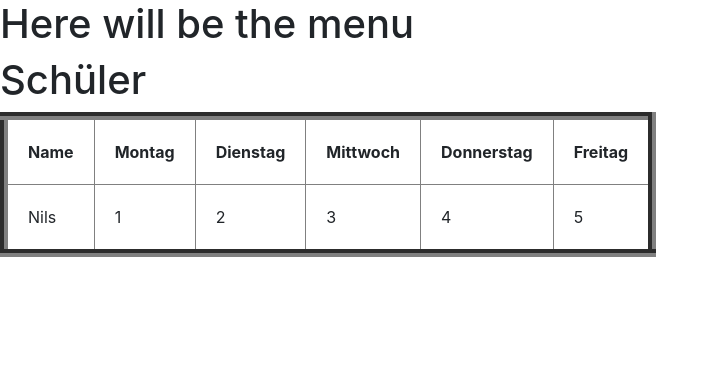
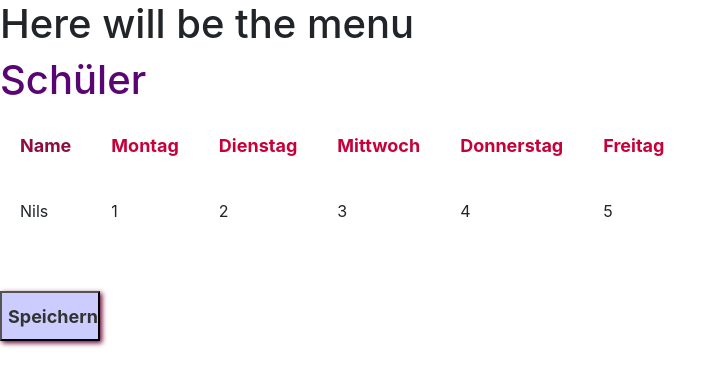
Before and after one commit to Nanonil/lehrerkalendar, a Django app: page /schueler/ in a window 1280 px wide. Shown: the top 386 px of the page, without its empty margins (0-727 px from the left). Run offline with Django 3.2, Linux system fonts and the light colour scheme; some libraries are stand-ins or nearby versions.

Commit message:
Merged Taras change into Master

```diff
--- a/backend/src/templates/base.html
+++ b/backend/src/templates/base.html
@@ -3,6 +3,37 @@
 <head>
     <meta charset="UTF-8">
     <title>Try Django</title>
+    <meta name="viewport" content="width=device-width, initial-scale=1">
+<style>
+body {
+  margin: 0;
+  font-family: 'Gill Sans', 'Gill Sans MT', Calibri, 'Trebuchet MS', sans-serif;
+}
+
+.topnav {
+  overflow: hidden;
+  background-color: #333;
+}
+
+.topnav a {
+  float: left;
+  color: #f2f2f2;
+  text-align: center;
+  padding: 14px 16px;
+  text-decoration: none;
+  font-size: 25px;
+}
+
+.topnav a:hover {
+  background-color: #daf7a6;
+  color: black;
+}
+
+.topnav a.active {
+  background-color: #581845;
+  color: white;
+}
+</style>
 </head>
 <body>
 {% load bootstrap4 %}       {# import bootstrap4/bootstrap3 #}
--- a/backend/src/templates/html/students.html
+++ b/backend/src/templates/html/students.html
@@ -1,14 +1,17 @@
 {% extends 'base.html' %}
 {% block content %}
-<h1>Schüler</h1>
-<table border="8" cellspacing="10" cellpadding="20">
+<div class="active">
+    <a.active href="#student"></a>
+  </div>
+<h1 style="color: #590672;"> Schüler</h1>
+<table  cellspacing="10" cellpadding="20">
     <tr>
-        <th>Name</th>
-        <th>Montag</th>
-        <th>Dienstag</th>
-        <th>Mittwoch</th>
-        <th>Donnerstag</th>
-        <th>Freitag</th>
+        <th style="font-size: 18px; color: #900c3f;">Name</th>
+        <th style="font-size: 18px; color: #c70039;">Montag</th>
+        <th style="font-size: 18px; color: #c70039;">Dienstag</th>
+        <th style="font-size: 18px; color: #c70039;">Mittwoch</th>
+        <th style="font-size: 18px; color: #c70039;">Donnerstag</th>
+        <th style="font-size: 18px; color: #c70039;">Freitag</th>
     </tr>
     {% for student in students %}
     <tr>
@@ -21,4 +24,9 @@
     </tr>
     {% endfor %}
 </table>
+</br>
+</br>
+<form action="/saveStudents" method="GET">
+    <input  style="height: 50px; width: 100px; font-size: 18px; font-weight: bold; background-color: #ccccff; color: #333333; box-shadow: 2px 2px 5px #660033;" type="submit" value="Speichern">
+</form>
 {% endblock %}
```
